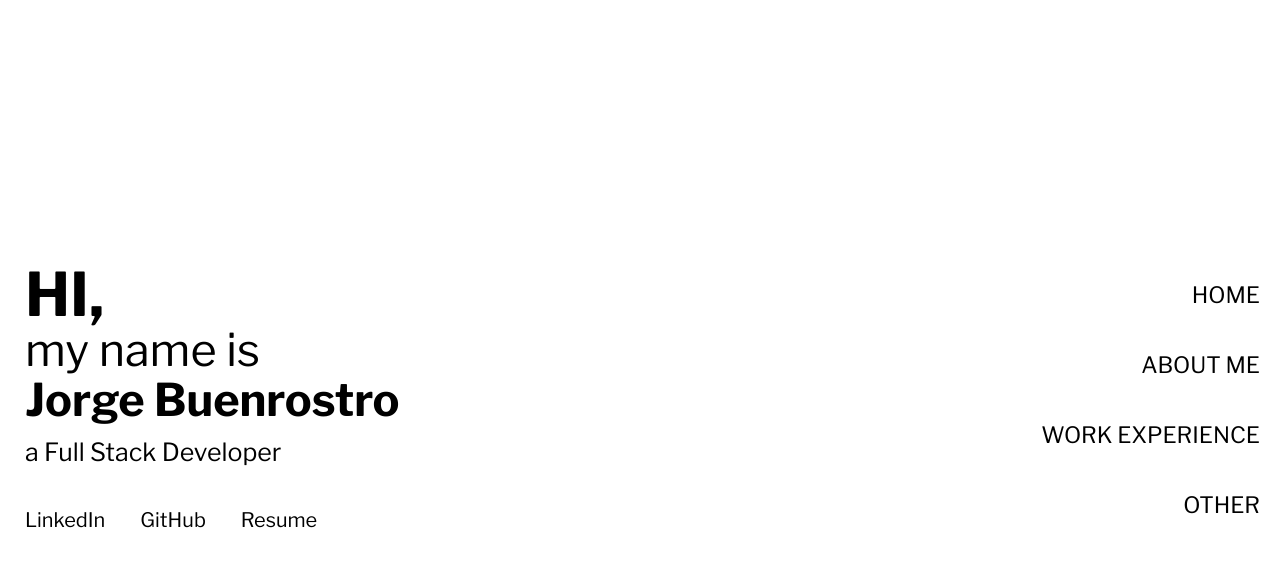
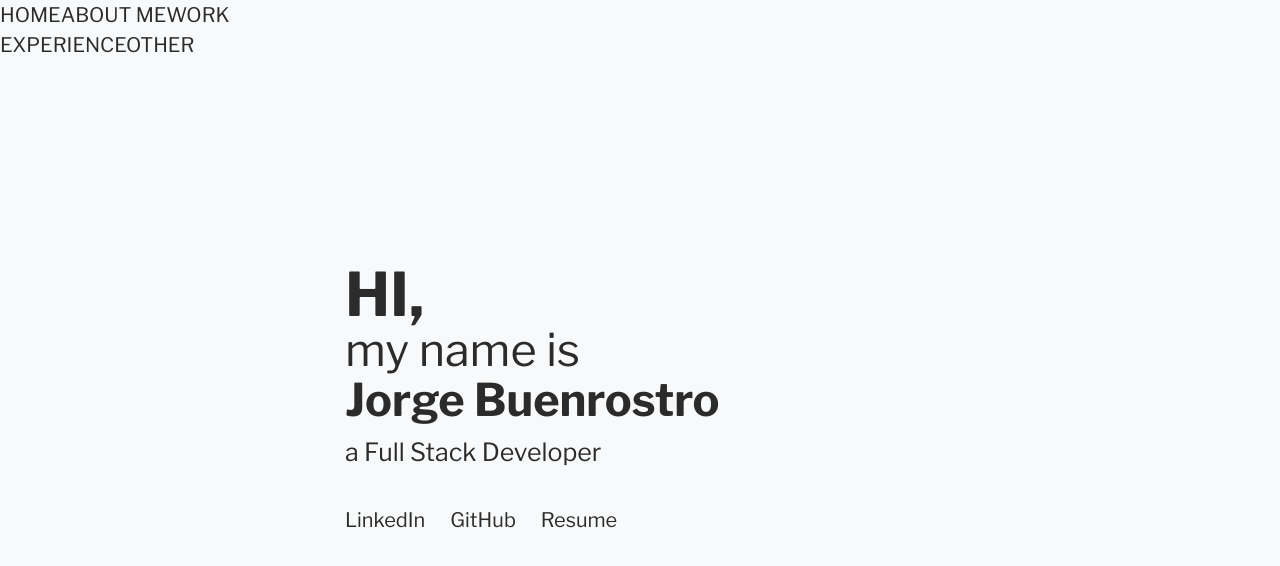
Before and after one commit to jlbmontejano/personal-portfolio, a React (Vite) app: page / in a window 1280 px wide. Shown: the top 566 px of the page. Built offline with nearby package versions, Linux system fonts and the light colour scheme.

Commit message:
Updated project's color palette

```diff
--- a/src/index.css
+++ b/src/index.css
@@ -3,6 +3,8 @@
 @tailwind utilities;
 
 html {
+	background-color: #F8F9FA;
+	color: #2B2B2B;
 	font-size: 14px;
 
 	@screen md {
@@ -50,27 +52,23 @@ html {
 	}
 
 	.section-container {
-		@apply flex flex-col gap-7 w-full px-5 mt-3;
+		@apply flex flex-col gap-7 w-full px-5 my-3;
 	}
 
 	.scroll-anchor {
 		@apply pb-10;
 	}
 
-	.mobile-menu {
-		@apply flex w-full justify-center gap-3 md:gap-7 py-1 text-nowrap bg-white sticky top-0 z-50;
+	.menu {
+		@apply flex w-full justify-center items-center gap-3 md:gap-7 py-1 text-nowrap bg-off_white sticky top-0 z-50;
 	}
 
-	.desktop-menu {
-		@apply flex-col w-3/12 order-last h-screen items-end pr-4;
-	}
-
-	.mobile-menu>a {
-		@apply text-xs sm:text-lg;
+	.menu>a {
+		@apply text-sm sm:text-lg;
 	}
 
 	.social-networks {
-		@apply flex w-full gap-2 md:gap-7 mt-1 xl:mt-7;
+		@apply flex w-full gap-3 md:gap-5 mt-1 xl:mt-7;
 	}
 
 	.work-projects-section {
--- a/tailwind.config.js
+++ b/tailwind.config.js
@@ -7,7 +7,9 @@ export default {
 		},
 		extend: {
 			colors: {
-				accent: "#2e86ab",
+				off_white: "#F8F9FA",
+				charcoal: "#2B2B2B",
+				accent: "#10B981",
 			},
 			scale: {
 				102: "1.02",
```
